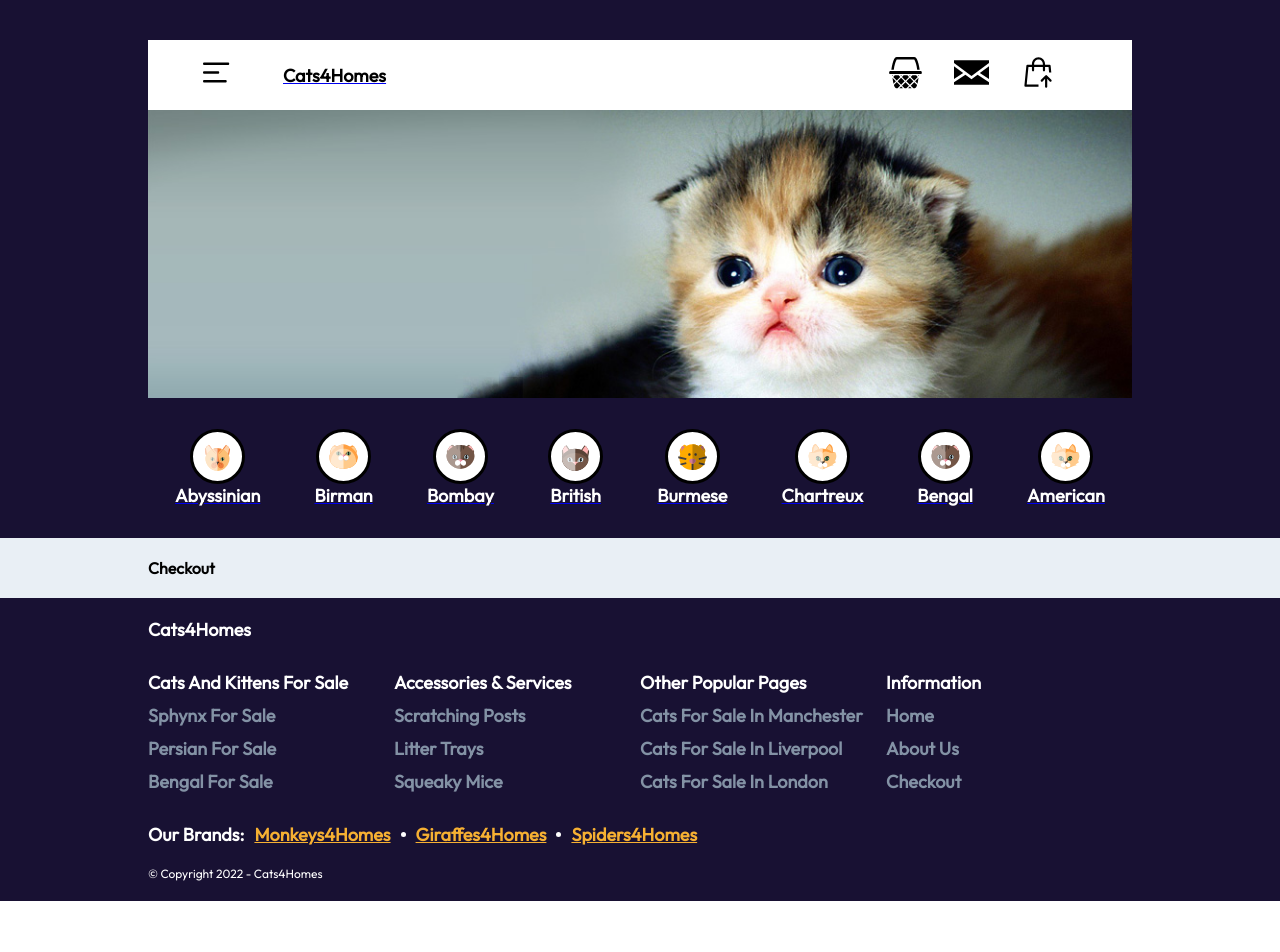
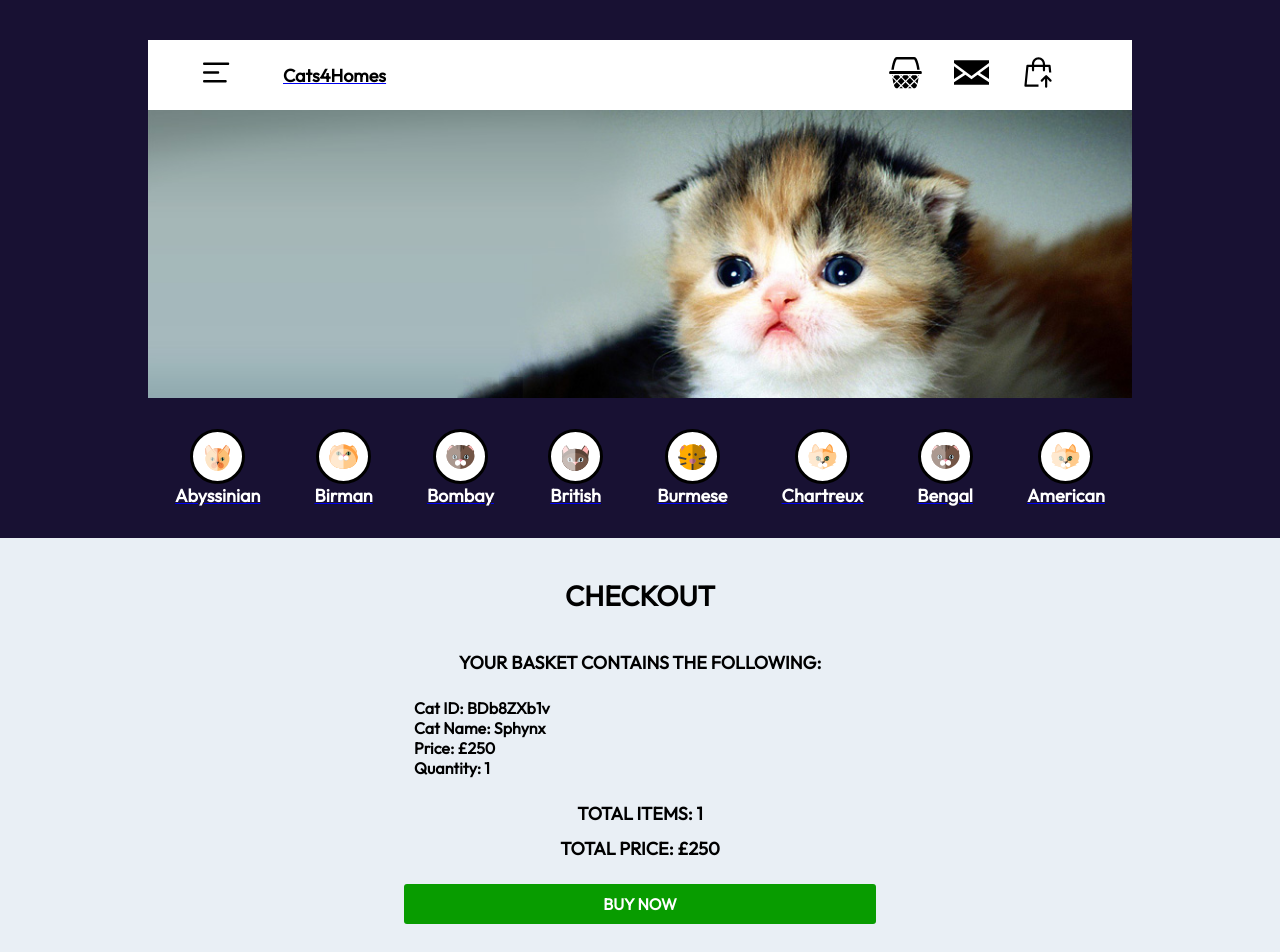
Before and after one commit to AndyJacko/CN-Master-Cat-Store-Project, a React (Create React App) app: page /checkout in a window 1280 px wide. Shown: the top 952 px of the page. Before the commit the page ends 901 px from the top, so only its background shows below. Built offline with nearby package versions, Linux system fonts and the light colour scheme.

Commit message:
Checkout page complete...

```diff
--- a/src/pages/Checkout.js
+++ b/src/pages/Checkout.js
@@ -1,8 +1,90 @@
 import React from "react";
+import styled from "styled-components";
 
 const Checkout = ({ basket }) => {
-  console.log(basket);
-  return <div>Checkout</div>;
+  let totalPrice = 0;
+  let totalItems = 0;
+
+  basket.forEach((item) => {
+    totalPrice += item.price * item.quantity;
+    totalItems += item.quantity;
+  });
+  return (
+    <div>
+      <CheckoutTitle>Checkout</CheckoutTitle>
+
+      <BasketItems>
+        <CheckoutText>Your Basket Contains The Following:</CheckoutText>
+
+        {basket[0] && (
+          <>
+            {basket.map((item) => {
+              return (
+                <CartItem key={item.id}>
+                  <p>Cat ID: {item.id}</p>
+                  <p>Cat Name: {item.name}</p>
+                  <p>Price: &pound;{item.price}</p>
+                  <p>Quantity: {item.quantity}</p>
+                </CartItem>
+              );
+            })}
+          </>
+        )}
+        <CheckoutText>Total Items: {totalItems}</CheckoutText>
+        <CheckoutText>Total Price: &pound;{totalPrice}</CheckoutText>
+
+        <BuyNow>Buy Now</BuyNow>
+      </BasketItems>
+    </div>
+  );
 };
 
 export default Checkout;
+
+const CheckoutTitle = styled.div`
+  width: 100%;
+  margin: 10px 0;
+  padding: 10px;
+  text-align: center;
+  font-size: 28px;
+  font-weight: bold;
+  text-transform: uppercase;
+`;
+
+const BasketItems = styled.div`
+  width: 50%;
+  margin: 10px auto;
+  padding: 10px;
+`;
+
+const CheckoutText = styled.div`
+  width: 100%;
+  margin: 4px 0;
+  padding: 4px;
+  text-align: center;
+  font-size: 18px;
+  font-weight: bold;
+  text-transform: uppercase;
+`;
+
+const CartItem = styled.div`
+  width: 100%;
+  margin: 10px 0;
+  padding: 10px;
+`;
+const BuyNow = styled.div`
+  width: 100%;
+  margin: 20px 0;
+  padding: 10px;
+  background: #089c00;
+  color: #ffffff;
+  text-transform: uppercase;
+  text-align: center;
+  border-radius: 3px;
+  font-weight: bold;
+  cursor: pointer;
+
+  :hover {
+    background: #067500;
+  }
+`;
```
